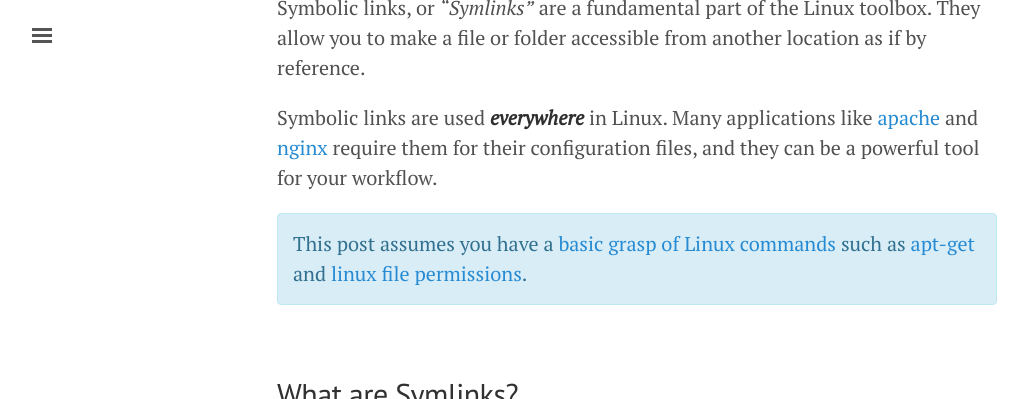
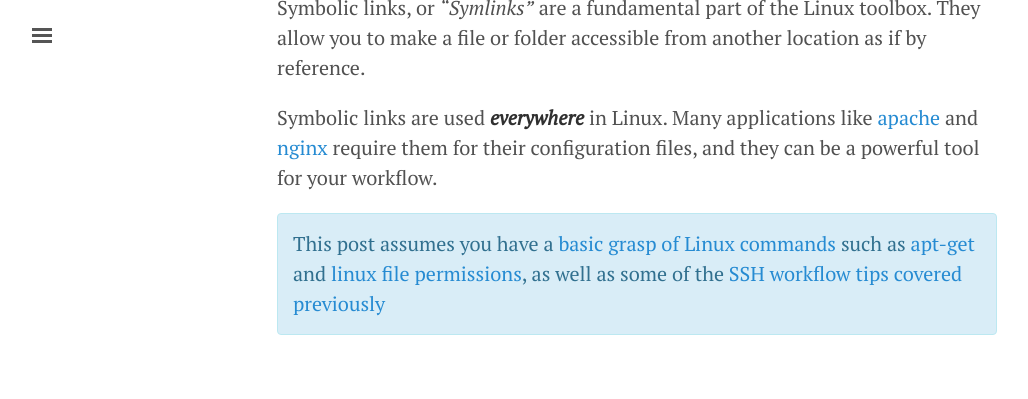
Before and after one commit to JohannesMP/com.johannesmp.blog, a Jekyll site: the page built from _posts/2017-02-19-understanding-symbolic-links.md, in a window 1280 px wide and 900 px high, scrolled down 825 px, cut to the strip 0-399 px from the top of the window. Shown: the whole strip, without its empty margins (3-1031 px from the left). Built offline with Jekyll 4.4.1, drawn with Linux system fonts in a browser that asks for light colours; nearby versions of some CDN libraries; comment, search, counter and statistics services are not loaded.

Commit message:
Added link to previous post

```diff
--- a/_posts/2017-02-19-understanding-symbolic-links.md
+++ b/_posts/2017-02-19-understanding-symbolic-links.md
@@ -25,7 +25,7 @@ Symbolic links, or *"Symlinks"* are a fundamental part of the Linux toolbox. The
 
 Symbolic links are used ***everywhere*** in Linux. Many applications like [apache](https://httpd.apache.org/) and [nginx](https://www.nginx.com/resources/wiki/) require them for their configuration files, and they can be a powerful tool for your workflow.
 
-{% include alert.html type="info" message="This post assumes you have a [basic grasp of Linux commands](http://linuxcommand.org/learning_the_shell.php) such as [apt-get](https://help.ubuntu.com/community/AptGet/Howto) and [linux file permissions](https://help.ubuntu.com/community/FilePermissions)." %}
+{% include alert.html type="info" message="This post assumes you have a [basic grasp of Linux commands](http://linuxcommand.org/learning_the_shell.php) such as [apt-get](https://help.ubuntu.com/community/AptGet/Howto) and [linux file permissions](https://help.ubuntu.com/community/FilePermissions), as well as some of the [SSH workflow tips covered previously](http://blog.johannesmp.com/2017/02/11/ssh-workflow-tips/)" %}
 
 <!-- more -->
 
```
